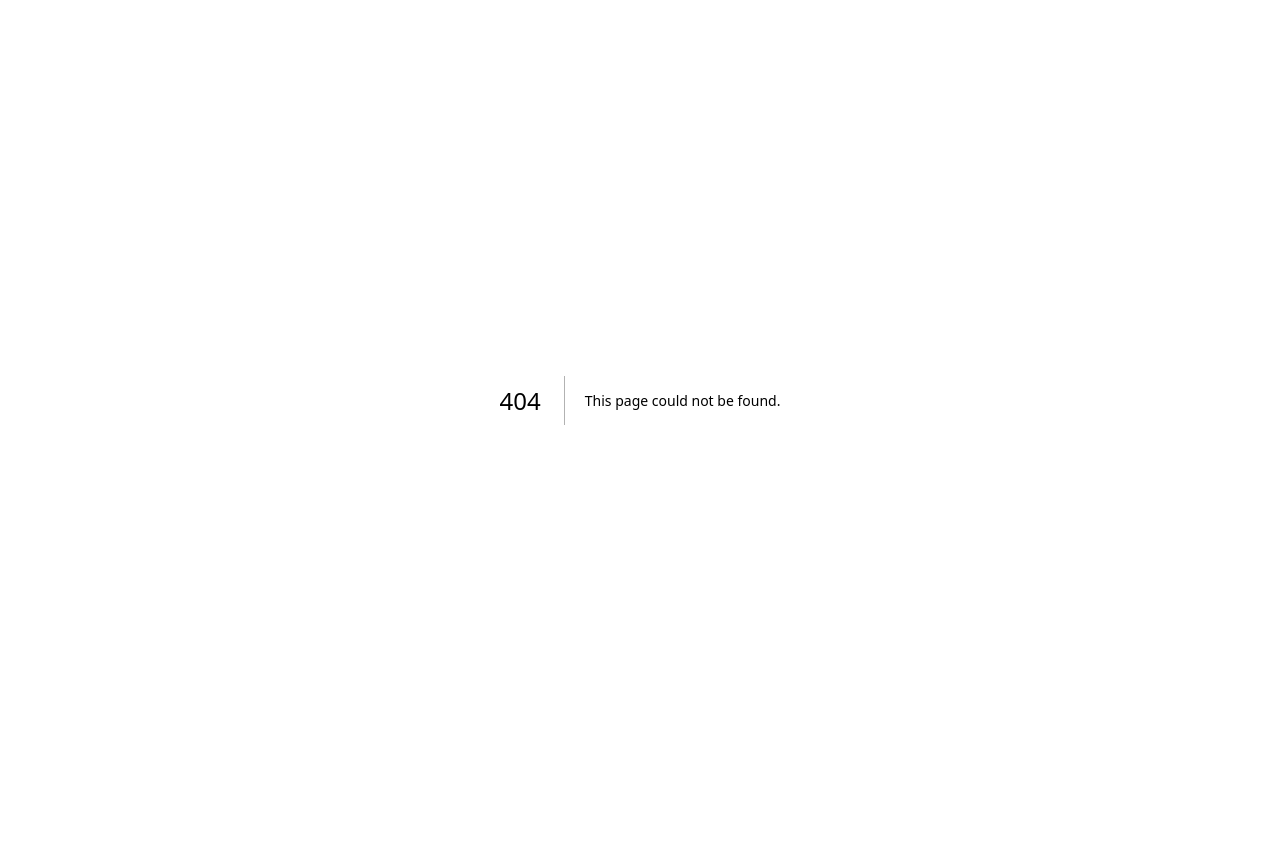
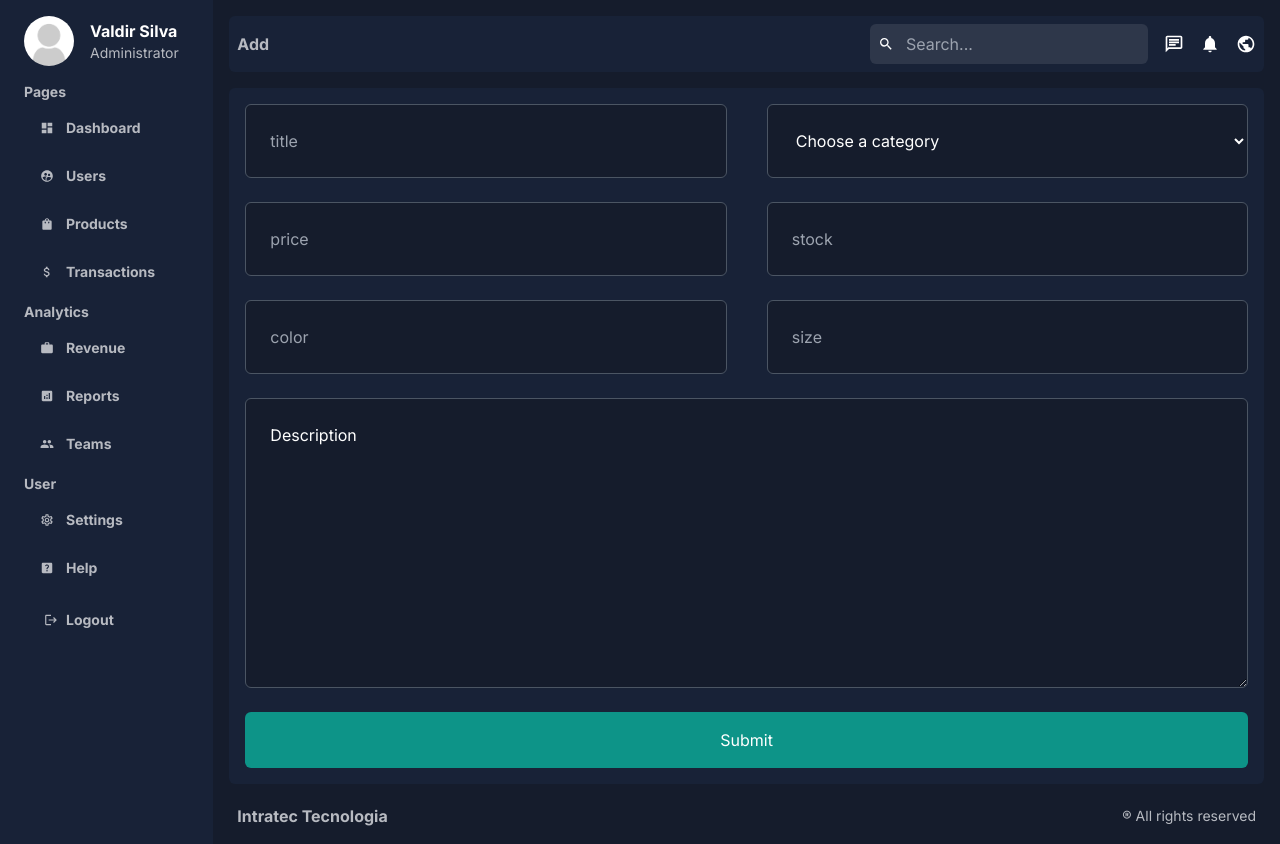
Before and after one commit to valdir-ti/admin, a Next.js app: page /dashboard/products/add in a window 1280 px wide. Before the commit this address had no page. Before the commit the page ends 800 px from the top, so only its background shows below. Built offline with nearby package versions, Linux system fonts and the light colour scheme.

Commit message:
feat: add user and product form

```diff
--- a/src/app/dashboard/layout.tsx
+++ b/src/app/dashboard/layout.tsx
@@ -9,7 +9,7 @@ export default function RootLayout({
 }) {
   return (
     <div className="flex">
-        <div className="w-1/6 min-h-max bg-[--bgSoft] p-4">
+        <div className="w-1/6 min-h-screen bg-[--bgSoft] p-4">
             <Sidebar/>
         </div>
         <div className="w-5/6 p-4">
--- /dev/null
+++ b/src/app/dashboard/products/add/page.tsx
@@ -0,0 +1,70 @@
+export default function AddProduct() {
+    return (
+        <div className="bg-[--bgSoft] p-4 rounded-md mt-4">
+            <form
+                className="flex flex-wrap justify-between"
+            >
+                <input
+                    type="text"
+                    placeholder="title"
+                    name="title"
+                    required
+                    className="w-[48%] p-6 bg-[--bg] text-[--text] mb-6 rounded-md border-[1px] border-gray-600"
+                    autoComplete="off"
+                />
+                <select
+                    name="category"
+                    id="category"
+                    className="w-[48%] p-6 bg-[--bg] text-[--text] mb-6 rounded-md border-[1px] border-gray-600"
+                >
+                    <option value="general" className="text-[--bg]">Choose a category</option>
+                    <option value="kitchen" className="text-[--bg]">kitchen</option>
+                    <option value="phone" className="text-[--bg]">phone</option>
+                    <option value="computer" className="text-[--bg]">computer</option>
+                </select>
+                <input
+                    type="number"
+                    name="price"
+                    placeholder="price"
+                    className="w-[48%] p-6 bg-[--bg] text-[--text] mb-6 rounded-md border-[1px] border-gray-600"
+                    autoComplete="off"
+                />
+                <input
+                    type="number"
+                    name="stock"
+                    placeholder="stock"
+                    className="w-[48%] p-6 bg-[--bg] text-[--text] mb-6 rounded-md border-[1px] border-gray-600"
+                    autoComplete="off"
+                />
+                <input
+                    type="text"
+                    name="color"
+                    placeholder="color"
+                    className="w-[48%] p-6 bg-[--bg] text-[--text] mb-6 rounded-md border-[1px] border-gray-600"
+                    autoComplete="off"
+                />
+                <input
+                    type="number"
+                    name="size"
+                    placeholder="size"
+                    className="w-[48%] p-6 bg-[--bg] text-[--text] mb-6 rounded-md border-[1px] border-gray-600"
+                    autoComplete="off"
+                />
+                <textarea
+                    name="desc"
+                    id="desc"
+                    cols={30}
+                    rows={10}
+                    className="w-full p-6 bg-[--bg] text-[--text] mb-6 rounded-md border-[1px] border-gray-600"
+                >
+                    Description
+                </textarea>
+                <button
+                    className="w-full p-4 bg-teal-600 rounded-md color-[--text] border-0 cursor-pointer"
+                >
+                    Submit
+                </button>
+            </form>
+        </div>
+    )
+}
--- a/src/app/dashboard/products/page.tsx
+++ b/src/app/dashboard/products/page.tsx
@@ -8,7 +8,7 @@ export default function Home() {
     <div className="mt-4 bg-[--bgSoft] p-4 rounded-md">
       <div className="flex items-center justify-between mb-4">
         <Search placeholder="Search for a product..." />
-        <Link href="/dashboard/users/add">
+        <Link href="/dashboard/products/add">
           <button
             className="p-2 bg-[--purpleColor] rounded-md text-white border-0 cursor-pointer"
           >
--- /dev/null
+++ b/src/app/dashboard/users/add/page.tsx
@@ -0,0 +1,73 @@
+export default function AddUser() {
+    return (
+        <div className="bg-[--bgSoft] p-4 rounded-md mt-4">
+            <form
+                className="flex flex-wrap justify-between"
+            >
+                <input
+                    type="text"
+                    placeholder="name"
+                    name="name"
+                    required
+                    className="w-[48%] p-6 bg-[--bg] text-[--text] mb-6 rounded-md border-[1px] border-gray-600"
+                    autoComplete="off"
+                />
+                <input
+                    type="email"
+                    name="email"
+                    placeholder="email"
+                    className="w-[48%] p-6 bg-[--bg] text-[--text] mb-6 rounded-md border-[1px] border-gray-600"
+                    autoComplete="off"
+                    required
+                />
+                <input
+                    type="password"
+                    name="password"
+                    placeholder="password"
+                    className="w-[48%] p-6 bg-[--bg] text-[--text] mb-6 rounded-md border-[1px] border-gray-600"
+                    autoComplete="off"
+                    required
+                />
+                <input
+                    type="text"
+                    name="phone"
+                    placeholder="phone"
+                    className="w-[48%] p-6 bg-[--bg] text-[--text] mb-6 rounded-md border-[1px] border-gray-600"
+                    autoComplete="off"
+                />
+                <select
+                    name="isAdmin"
+                    id="isAdmin"
+                    className="w-[48%] p-6 bg-[--bg] text-[--text] mb-6 rounded-md border-[1px] border-gray-600"
+                >
+                    <option value={false} selected className="text-[--bg]">is Admin?</option>
+                    <option value={true} className="text-[--bg]">yes</option>
+                    <option value={false} className="text-[--bg]">no</option>
+                </select>
+                <select
+                    name="isActive"
+                    id="isActive"
+                    className="w-[48%] p-6 bg-[--bg] text-[--text] mb-6 rounded-md border-[1px] border-gray-600"
+                >
+                    <option value={false} className="text-[--bg]">is Active?</option>
+                    <option value={true} className="text-[--bg]">yes</option>
+                    <option value={false} className="text-[--bg]">no</option>
+                </select>
+                <textarea
+                    name="address"
+                    id="address"
+                    cols={30}
+                    rows={10}
+                    className="w-full p-6 bg-[--bg] text-[--text] mb-6 rounded-md border-[1px] border-gray-600"
+                >
+                    Address
+                </textarea>
+                <button
+                    className="w-full p-4 bg-teal-600 rounded-md color-[--text] border-0 cursor-pointer"
+                >
+                    Submit
+                </button>
+            </form>
+        </div>
+    )
+}
```
